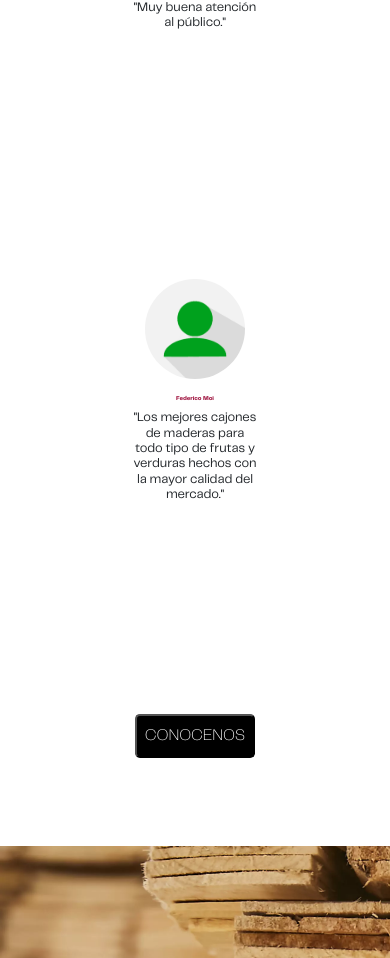
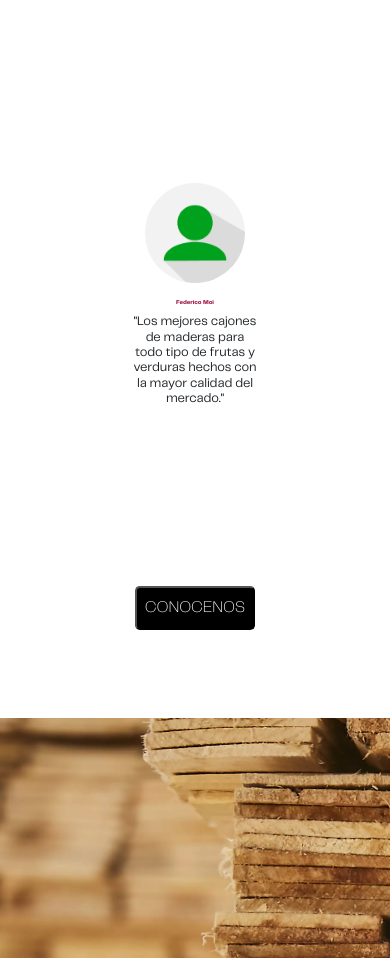
Before and after one commit to steve-ux/los-andes-envases, a React (Create React App) app: page / in a window 390 px wide. Shown: the part 2547-3505 px from the top of the page. Built offline with nearby package versions, Linux system fonts and the light colour scheme.

Commit message:
ajustes de CSS

```diff
--- a/src/index.css
+++ b/src/index.css
@@ -227,7 +227,7 @@ a {
     align-items: center;
   }
   .clienteItem {
-    margin-bottom: -6rem !important;
+    margin-bottom: -9rem !important;
   }
   .clienteOpinion {
     font-family: var(--terciary-font);
@@ -240,32 +240,6 @@ a {
   background-color: rgba(148, 147, 147, 0.164);
   padding: 3rem;
 }
-/* .resaltados {
-  box-decoration-break: clone;
-  background-image: linear-gradient(
-    90deg,
-    #a31c46,
-    #a31c46
-  );
-  background-size: 100% 42%;
-  background-repeat: no-repeat;
-  background-position: 0 90%;
-  color: rgb(0, 0, 0);
-  padding: 0.5rem;
-} */
-/* .resaltados2 {
-  box-decoration-break: clone;
-  background-image: linear-gradient(
-    90deg,
-    #a31c46,
-    #a31c46
-  );
-  background-size: 100% 42%;
-  background-repeat: no-repeat;
-  background-position: 0 90%;
-  color: rgb(0, 0, 0);
-  padding: 0.5rem;
-} */
 
 /* Carrusel */
 
@@ -425,7 +399,6 @@ a {
   display: flex;
   align-items: center;
   margin-bottom: 4rem;
-  margin-top: 2rem;
 }
 .btnConocenosContainer {
   font-family: var(--primary-font);
@@ -488,6 +461,9 @@ a {
   }
   .btnConocenos2 {
     margin-bottom: 12vh;
+  }
+  .btnConocenos {
+  margin-top: 3rem;
   }
 }
 .parrafoTablas {
```
